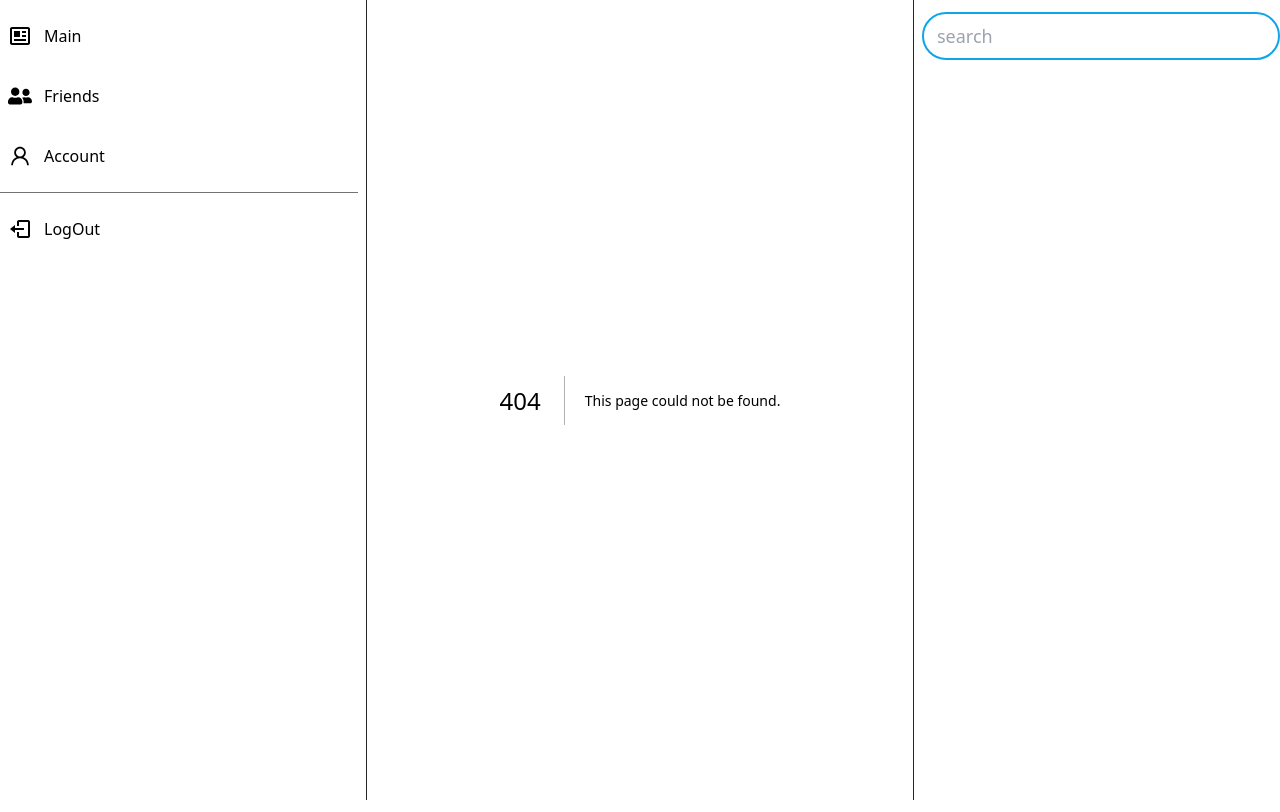
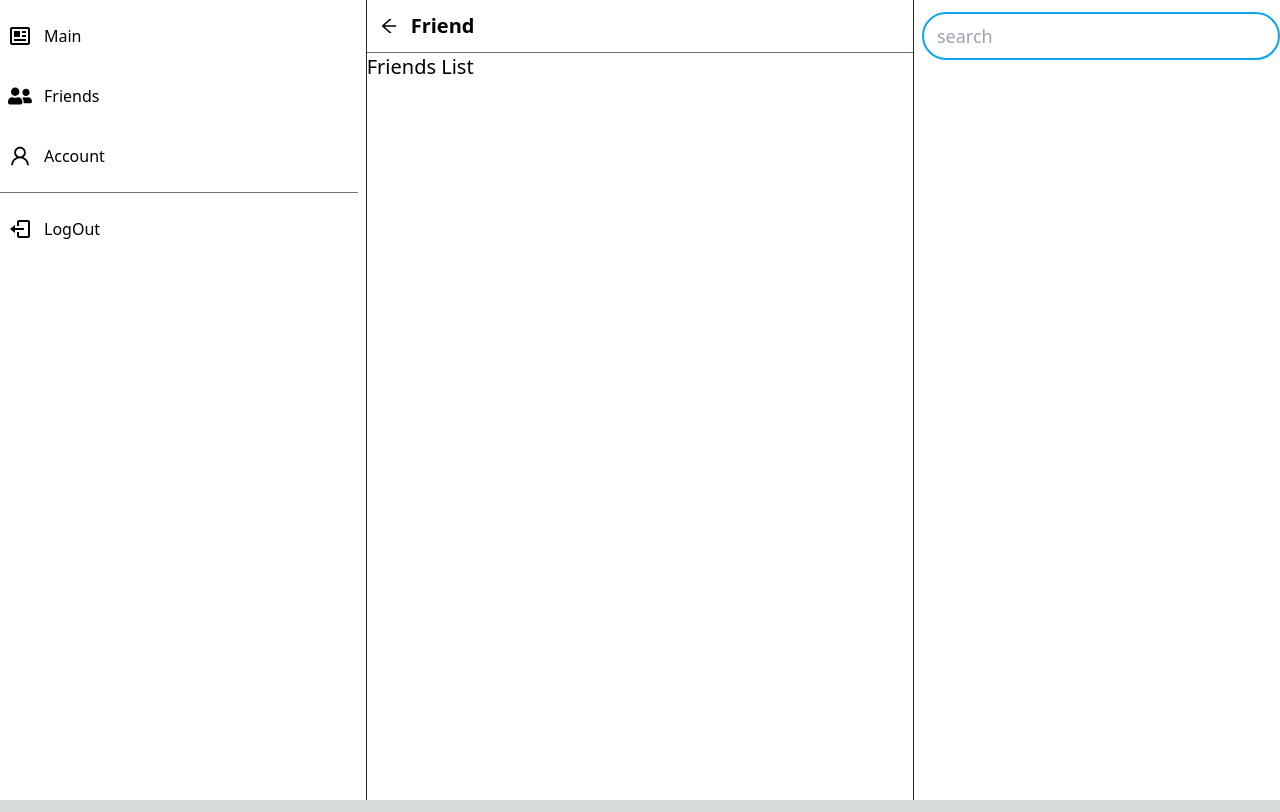
Before and after one commit to AsaMitaka/fb-test-, a Next.js app: page /friend in a window 1280 px wide. Before the commit this address had no page. Built offline with nearby package versions, Linux system fonts and the light colour scheme.

Commit message:
friend page

```diff
--- /dev/null
+++ b/pages/friend.tsx
@@ -0,0 +1,14 @@
+import Header from '@/components/ui/header';
+
+const Friend = () => {
+  return (
+    <>
+      <Header label="Friend" showBackArrow />
+      <div className="flex flex-col gap-1">
+        <h1 className="text-black text-xl">Friends List</h1>
+      </div>
+    </>
+  );
+};
+
+export default Friend;
```
